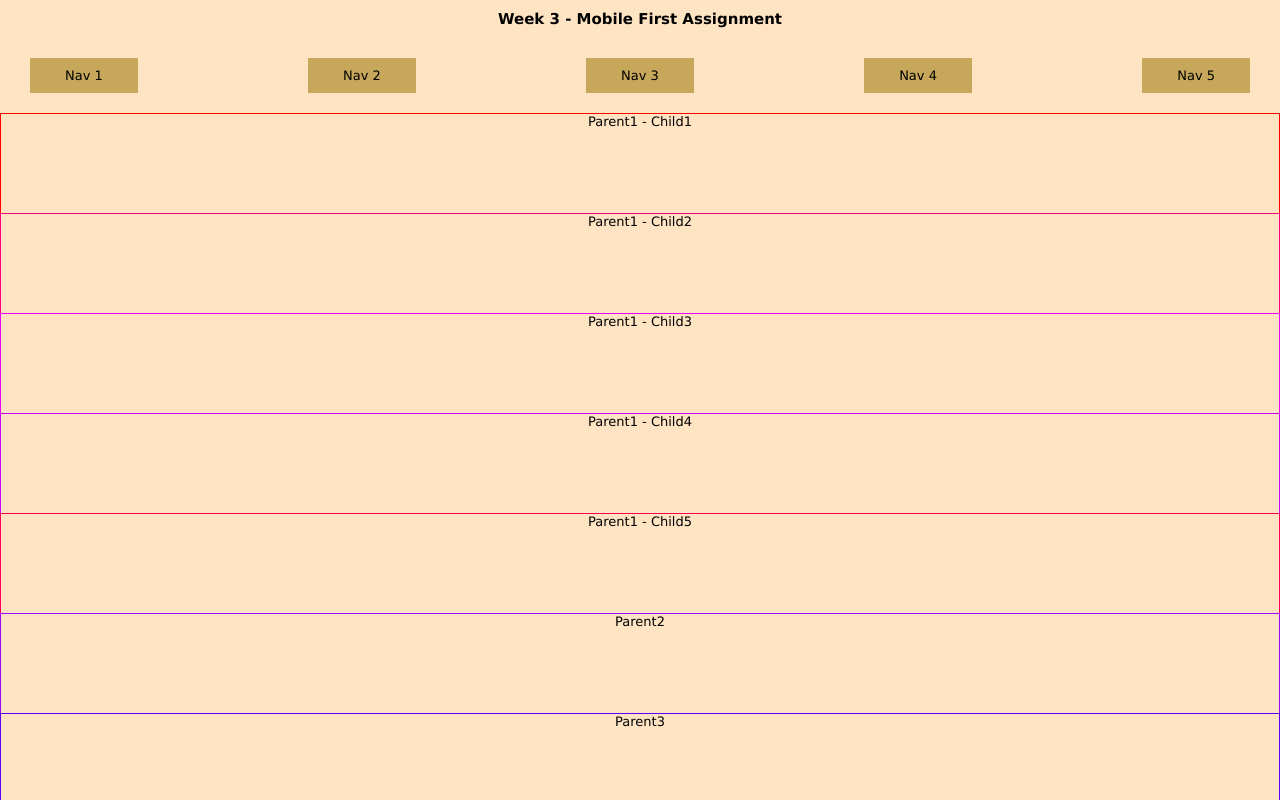
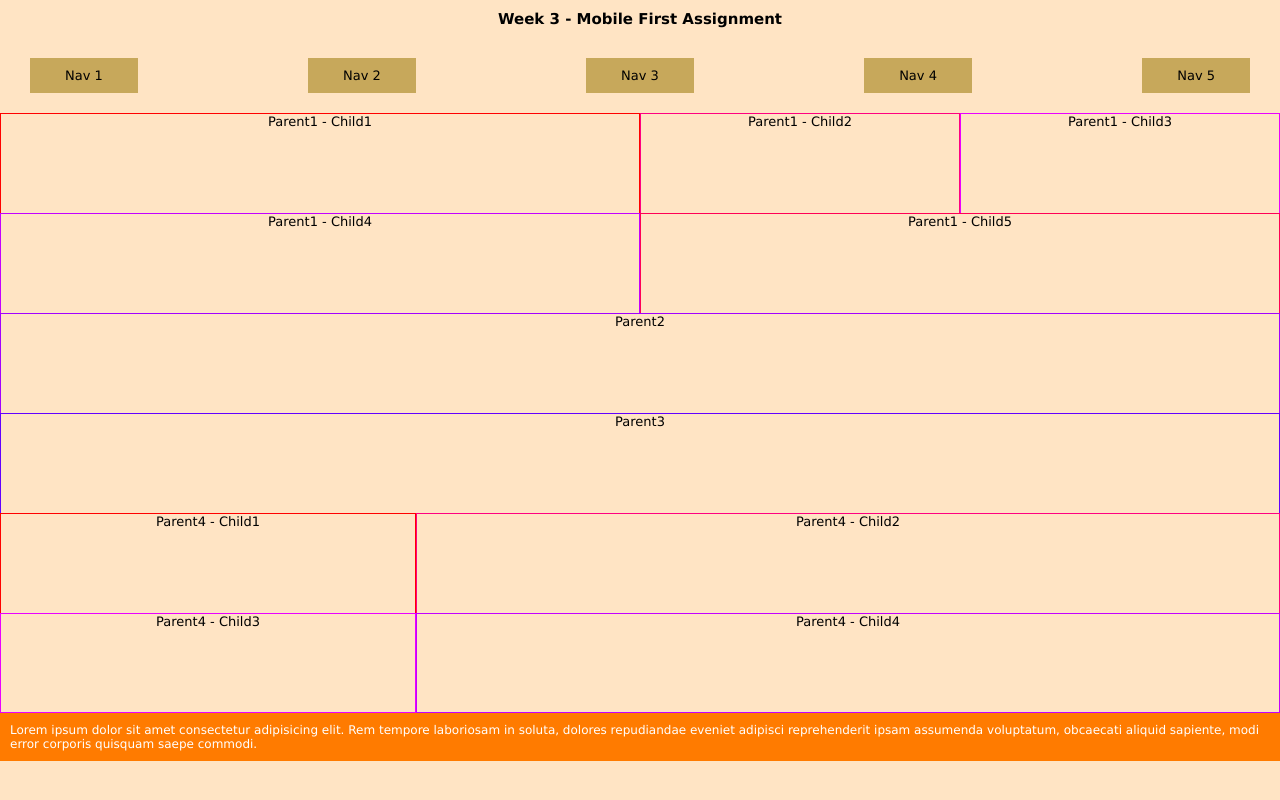
Before and after one commit to Gavriil84/Assignemnt, a plain HTML site: page index.html in a window 1280 px wide. Shown: the top 800 px of the page. Drawn offline with Linux system fonts and the light colour scheme.

Commit message:
added grid

```diff
--- a/style.css
+++ b/style.css
@@ -113,5 +113,60 @@ p{
         padding: 10px 35px;
     }
 
+    /* -----------------------body------------------------- */
+    /* Parent1 */
+    .parent1{
+        display: grid;
+        grid-template: 1fr 1fr / 1fr 1fr 1fr 1fr;
+        grid-template-areas:
+        "child1 child1 child2 child3"
+        "child4 child4 child5 child5"
+        ;
+    }
+
+    .parent1 .child1{
+        grid-area: child1;
+    }
+    .parent1 .child2{
+        grid-area: child2;
+    }
+    .parent1 .child3{
+        grid-area: child3;
+    }
+    .parent1 .child4{
+        grid-area: child4;
+    }
+    .parent1 .child5{
+        grid-area: child5;
+    }
+
+    /* Parent4 */
+    .parent4{
+        display: grid;
+        grid-template: 1fr 1fr / 1.3fr 2.7fr;
+        grid-template-areas:
+        "child1 child2"
+        "child3 child4"
+        ;
+    }
+    .parent4 .child1{
+        grid-area: child1;
+    }
+    .parent4 .child2{
+        grid-area: child2;
+    }
+    .parent4 .child3{
+        grid-area: child3;
+        border-bottom: 1px solid rgb(234, 0, 255);
+    }
+    .parent4 .child4{
+        grid-area: child4;
+    }
+}
+
+/* ====================================================== */
+/*                        Desktop                         */
+/* ====================================================== */
+@media screen and (min-width: 1295px){
 
 }
```
